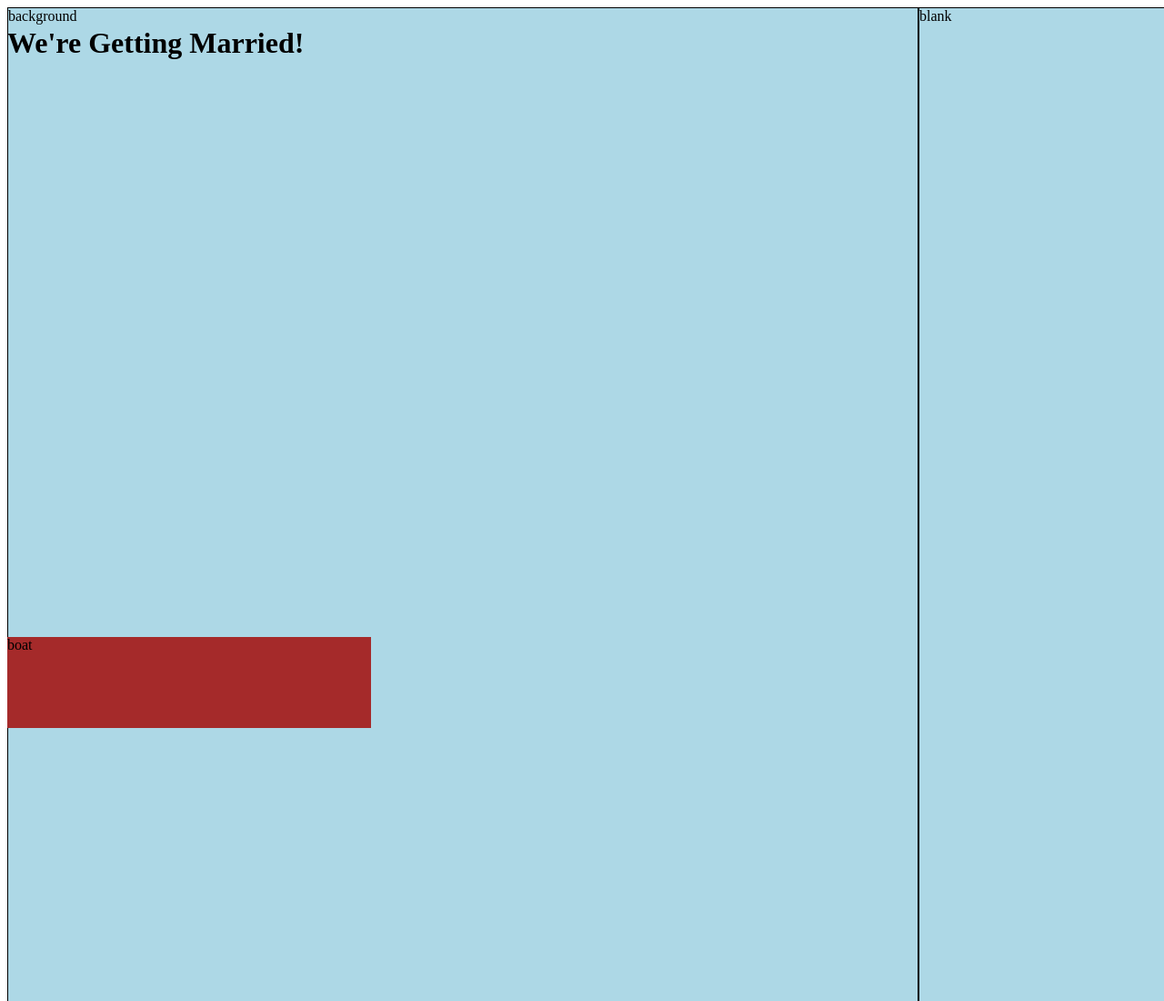
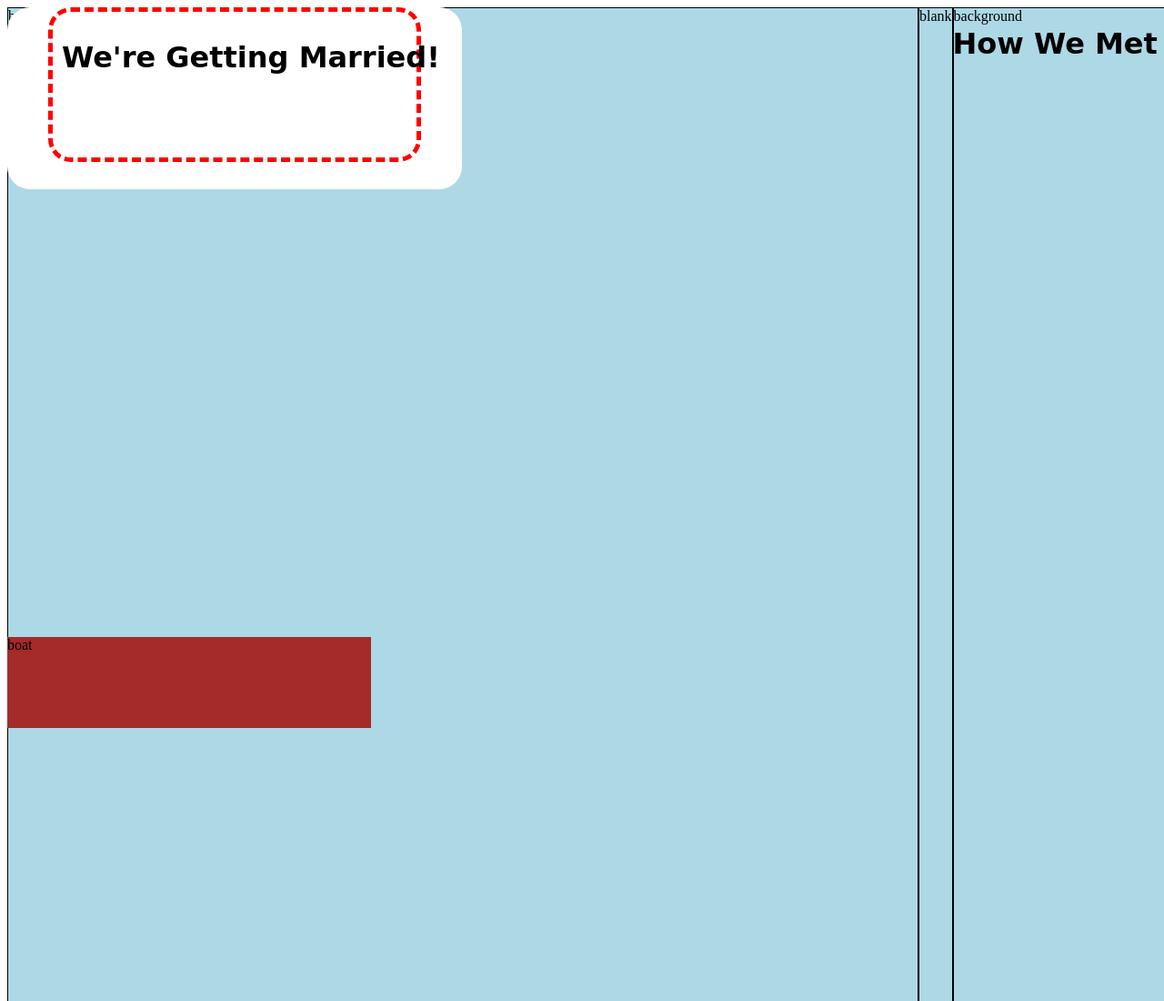
Before and after one commit to aileenmwong/wedding, a plain HTML site: page index.html in a window 1280 px wide. Shown: the top 1100 px of the page at 91% size. Drawn offline with Linux system fonts and the light colour scheme; a web font is replaced by a local one.

Commit message:
add main title

```diff
--- a/index.html
+++ b/index.html
@@ -11,7 +11,11 @@
 	</div>
 	<div class="pageWrapper">
 		<div class="page1 page">
-			<h1 class="title">We're Getting Married!</h1>
+			<div class="mainTextBox">
+				<div class="dottedLineBox">
+					<h1 class="title married">We're Getting Married!</h1>
+				</div>
+			</div>
 			<div class="background">background</div>
 		</div>
 		<div class="blank">blank</div>
--- a/styles/scss/modules/_colors.scss
+++ b/styles/scss/modules/_colors.scss
@@ -1 +1 @@
-$background-color: lightblue;
+$lightBlue: lightblue;
--- a/styles/scss/partials/_pages.scss
+++ b/styles/scss/partials/_pages.scss
@@ -1,3 +1,6 @@
+@import 'typography';
+@import '../modules/colors';
+
 .pageWrapper {
 	display: flex;
 	flex-direction: row;
@@ -14,10 +17,11 @@
 
 .title  {
 	position: absolute;
+  font-family: $titleFont;
 }
 
 .background {
-  background: $background-color;
+  background-color: $lightBlue;
   width: 1000px;
   height: 100%;
   position: relative;
@@ -26,8 +30,7 @@
 }
 
 .blank {
-  background: $background-color;
-  width: 1000px;
+  background-color: $lightBlue;
   height: 100%;
   position: relative;
   border: 1px solid black;
--- /dev/null
+++ b/styles/scss/partials/_textboxes.scss
@@ -0,0 +1,20 @@
+.mainTextBox {
+	width: 500px;
+	height: 200px;
+	background-color: white;
+	position: absolute;
+	border-radius: 25px;
+}
+
+.dottedLineBox {
+	width: 400px;
+	height: 160px;
+	border: 5px dashed red;
+	border-radius: 25px;
+	margin: 0 auto;
+}
+
+.married {
+	padding: 10px;
+	text-align: center;
+}
--- a/styles/scss/partials/_typography.scss
+++ b/styles/scss/partials/_typography.scss
@@ -0,0 +1,6 @@
+// GOOGLE FONTS
+@import url('https://fonts.googleapis.com/css?family=Fascinate|Fira+Sans|PT+Sans+Narrow');
+
+$secondTitle: 'Fira Sans', sans-serif;
+$mainFont: 'PT Sans Narrow', sans-serif;
+$titleFont: 'Fascinate', cursive;
--- a/styles/scss/style.scss
+++ b/styles/scss/style.scss
@@ -13,6 +13,7 @@ Partials - these generate the bulk of the CSS, separated by categories
 @import 'partials/buttons';
 @import 'partials/islands';
 @import 'partials/pages';
+@import 'partials/textboxes';
 @import 'partials/typography';
 
 /*
```
Also changed, not shown: styles/css/style.css, 1 other file.
